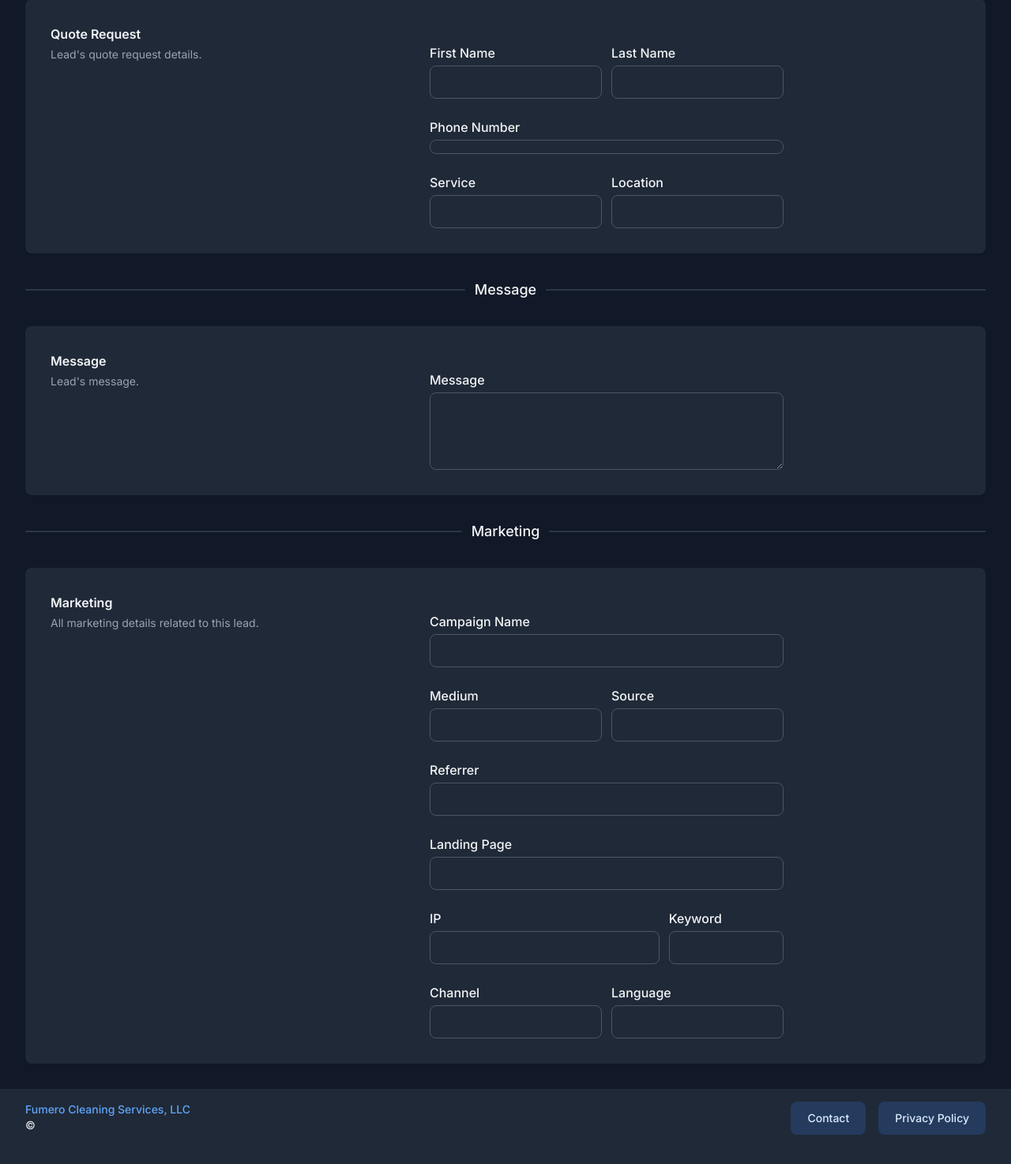
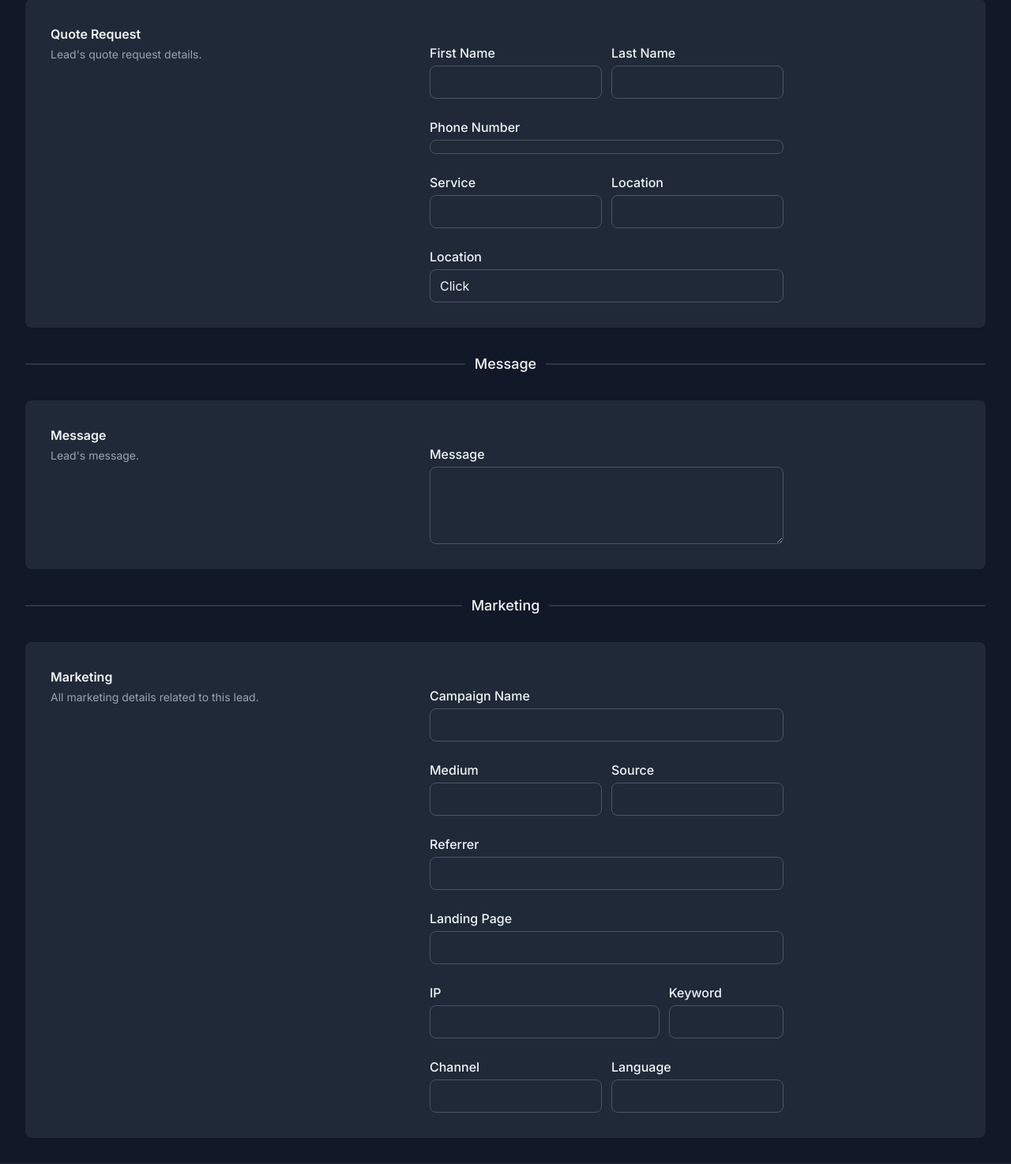
Before and after one commit to davidalvarez305/eto, a Django app: template django/website/blog/templates/blog/lead_detail.html in a window 1280 px wide. Shown: the part 235-1709 px from the top of the page at 79% size. Before the commit the page ends 1672 px from the top, so only its background shows below. Run offline with Django 4.2, Linux system fonts and the light colour scheme; the template is opened without the code that fills it, so the values that code supplies are empty; style sheets or scripts are compiled from the project's sources; parts of the project's set-up code (start-up, migrations or seed data) failed here and were passed over.

Commit message:
location

```diff
--- a/django/website/blog/templates/blog/lead_detail.html
+++ b/django/website/blog/templates/blog/lead_detail.html
@@ -58,6 +58,13 @@
                             <input disabled type="text" id="location" name="location" value="{{ lead.location.name }}"
                                 class="block w-full rounded-lg border border-gray-200 px-3 py-2 leading-6 placeholder-gray-500 focus:border-blue-500 focus:ring focus:ring-blue-500/50 dark:border-gray-600 dark:bg-gray-800 dark:placeholder-gray-400 dark:focus:border-blue-500" />
                         </div>
+                    </div>
+                    <div class="space-y-1">
+                        <label for="location" class="font-medium">Location</label>
+                        <a href="https://www.google.com/maps?q={{ lead.latitude }},{{ lead.longitude }}" target="_blank"
+                           class="block w-full rounded-lg border border-gray-200 px-3 py-2 leading-6 placeholder-gray-500 focus:border-blue-500 focus:ring focus:ring-blue-500/50 dark:border-gray-600 dark:bg-gray-800 dark:placeholder-gray-400 dark:focus:border-blue-500">
+                            Click
+                        </a>
                     </div>
                 </form>
             </div>
```
